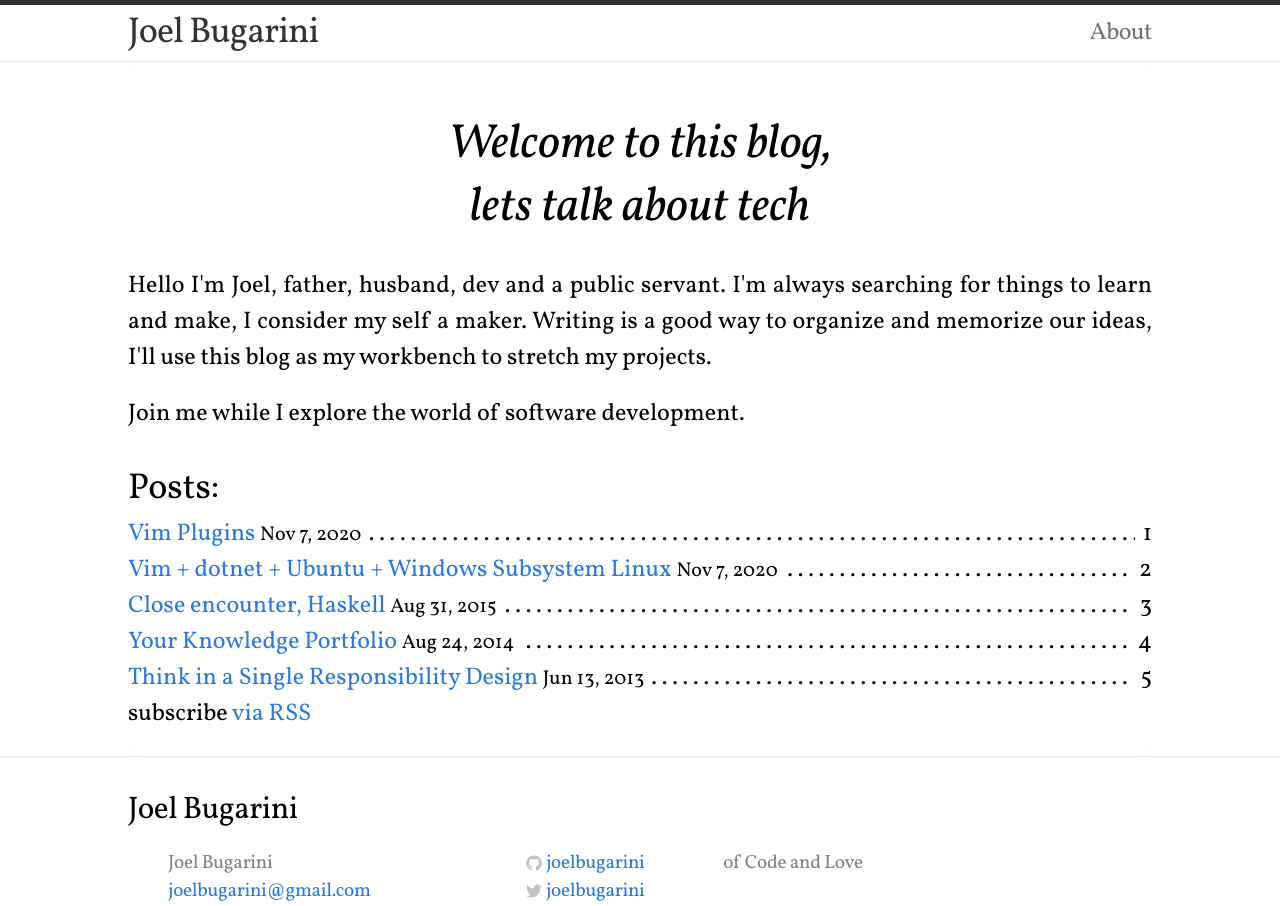
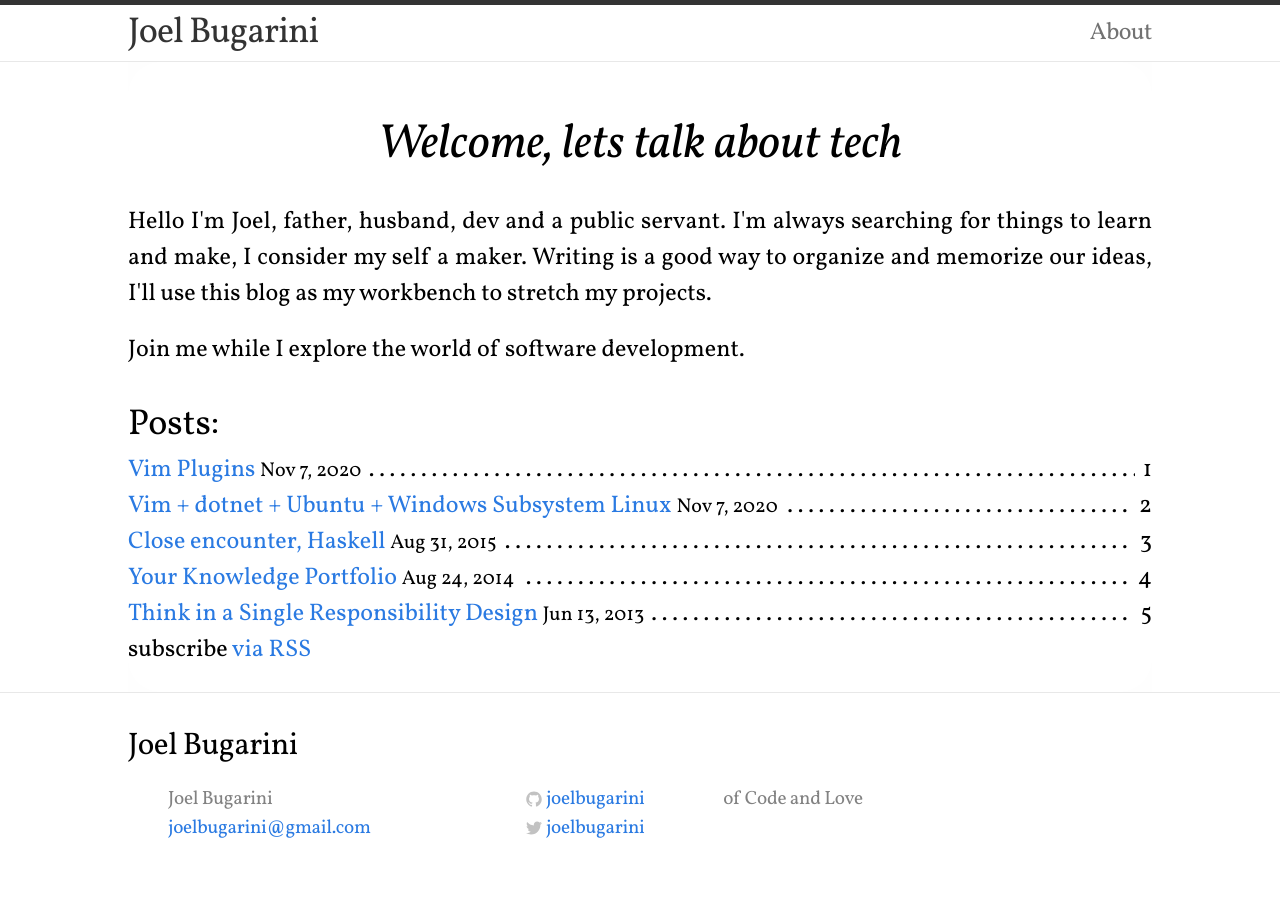
Before and after one commit to joelbugarini/joelbugarini.github.io, a Jekyll site: the page built from index.html, in a window 1280 px wide. Built offline with Jekyll 4.4.1, drawn with Linux system fonts in a browser that asks for light colours.

Commit message:
Update index.html

```diff
--- a/index.html
+++ b/index.html
@@ -5,8 +5,7 @@ layout: default
 <div class="home">
     <div class="quote-big">
         <div class="rs">
-            <h1>Welcome to this blog,</h1>
-            <h1>lets talk about tech</h1>
+            <h1>Welcome, lets talk about tech</h1>
         </div>
     </div>
     <div class="post-content">
```
